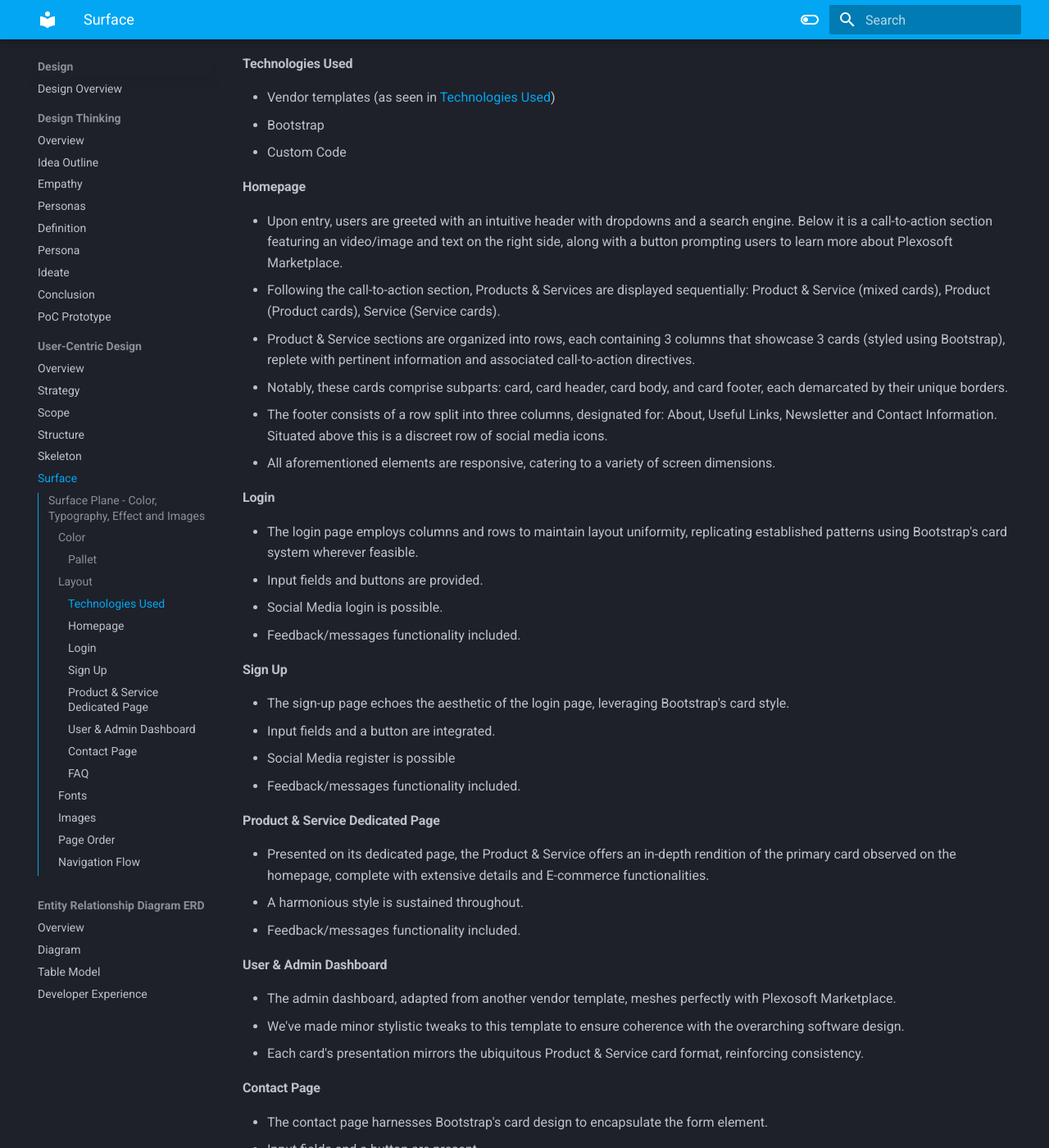
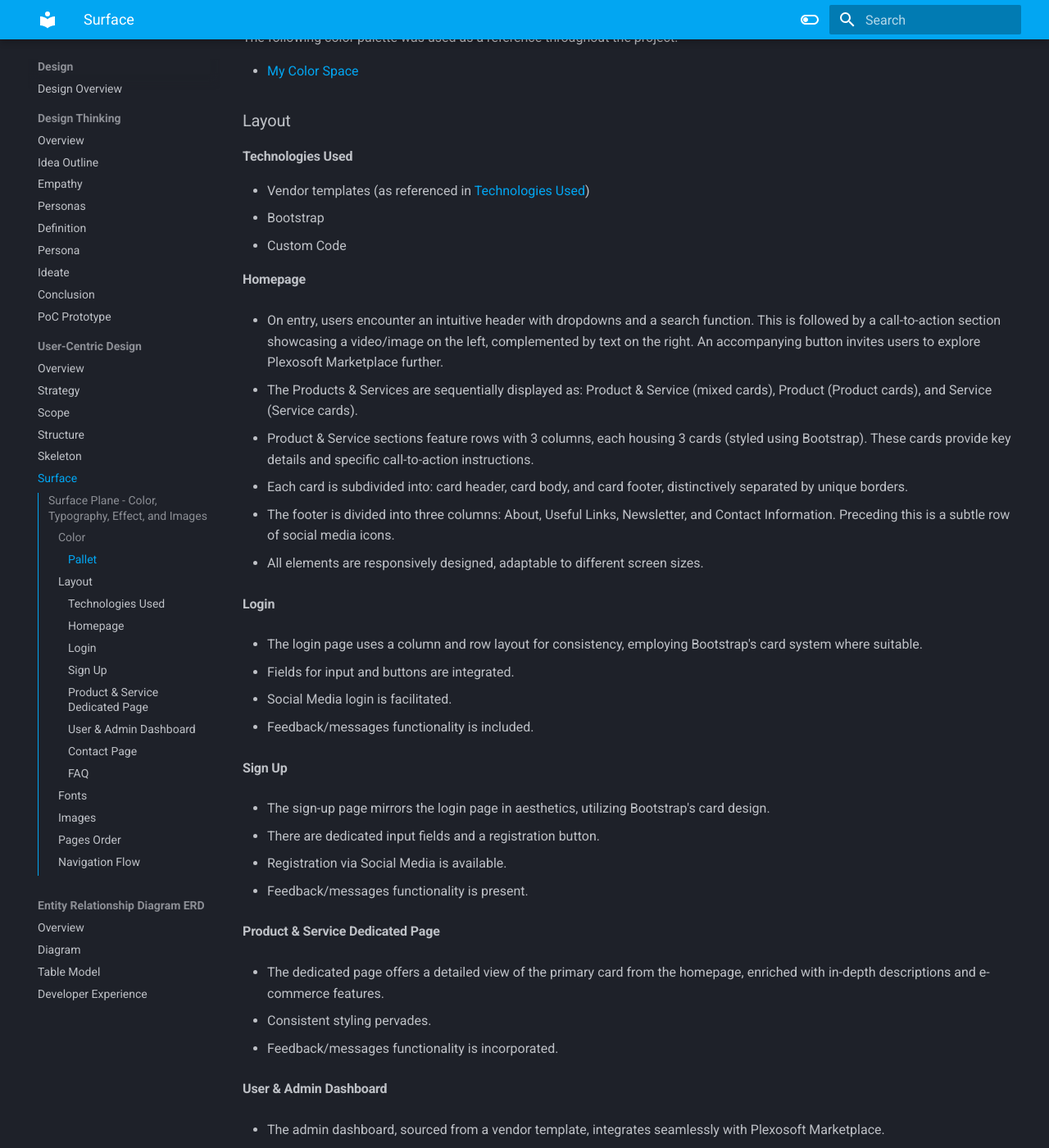
Before and after one commit to Code-Institute-Submissions/py, an MkDocs documentation site: the page built from docs/user-centric/surface/surface.md, in a window 1280 px wide and 1400 px high, scrolled down 1738 px. Shown: the whole window at 82% size. Built offline with MkDocs 1.6.1 and Material for MkDocs 9.7.7, drawn with Linux system fonts in a browser that asks for light colours; some of the changed text lies outside the part shown.

Commit message:
docs: complete surface

```diff
--- a/docs/user-centric/surface/surface.md
+++ b/docs/user-centric/surface/surface.md
@@ -1,14 +1,19 @@
-## Surface Plane - Color, Typography, Effect and Images
+## Surface Plane - Color, Typography, Effect, and Images
 
-After extensive research, strategy formulation, and brainstorming, we've crafted a solid project skeleton. With our groundwork in place, we're poised to initiate the next phase: building the surface plane. While this foundational work is crucial, it's in the actual creation and coding stages that we anticipate uncovering any potential challenges or nuances. Now is the ideal time to transform our ideas into reality and refine them as we progress. We eagerly anticipate witnessing our project evolve.
+Having diligently conducted extensive research, strategy formulation, and brainstorming sessions, we've meticulously sculpted a robust project blueprint. With this foundational layer established, we stand on the cusp of delving into the next phase: curating the surface plane. While this preparatory work is indispensable, it's during the tangible creation and coding phases that we expect to discern any potential intricacies or challenges. The moment has arrived to breathe life into our conceptions and refine them with every step forward. We're filled with eager anticipation as we watch our project flourish.
 
 **Approach:**
 
-We model our project strategy after the wisdom of Nikola Tesla, who once remarked, `"My method is different. I do not rush into actual work. When I get a new idea, I start at once building it up in my imagination, making improvements, and operating the device in my mind. When I have gone so far as to embody everything in my invention, every possible improvement I can think of, and when I see no fault anywhere, I put into concrete form the final product of my brain."` Just as Tesla painstakingly refined his ideas mentally before realization, we meticulously plan and polish our project prior to the actual programming phase.
+Our project ethos draws inspiration from the insightful words of Nikola Tesla, who once articulated:
 
-At this juncture, our primary attention is on the surface plane. This encompasses not just the design of the interface but also the user's entire interaction journey. Our aim is to establish a coherent visual language that shapes each step and touchpoint, ensuring a fluid and intuitive user experience.
+???+ quote "Power of Imagination and Saving Resources"
+    My method is different. I do not rush into actual work. When I get a new idea, I start at once building it up in my imagination, making improvements, and operating the device in my mind. When I have gone so far as to embody everything in my invention, every possible improvement I can think of, and when I see no fault anywhere, I put into concrete form the final product of my brain.
 
-Every nuance matters for the project's success, and we are unyieldingly committed to perfecting them.
+Mirroring Tesla's practice of thorough mental refinement before actualization, we commit to rigorously orchestrating and refining our project ahead of its programming stage.
+
+Currently, our focal point lies on the surface plane. This domain extends beyond mere interface design; it encapsulates the entirety of the user's interaction journey. We're driven by the ambition to instate a unified visual lexicon that orchestrates every interaction and touchpoint, ensuring a seamless and instinctual user experience.
+
+Every detail, every nuance is pivotal to the project's triumph, and we are unwavering in our dedication to their perfection.
 
 ### Color
 
@@ -31,89 +36,115 @@
 
 - [My Color Space](https://mycolor.space/?hex=%2334495E&sub=1)
 
-
 ### Layout
 
 #### Technologies Used
 
-- Vendor templates (as seen in [Technologies Used](../../tech-used/tech_used.md))
+- Vendor templates (as referenced in [Technologies Used](../../tech-used/tech_used.md))
 - Bootstrap
 - Custom Code
 
 #### Homepage
 
-- Upon entry, users are greeted with an intuitive header with dropdowns and a search engine. Below it is a call-to-action section featuring an video/image and text on the right side, along with a button prompting users to learn more about Plexosoft Marketplace.
-- Following the call-to-action section, Products & Services are displayed sequentially: Product & Service (mixed cards), Product (Product cards), Service (Service cards).
-- Product & Service sections are organized into rows, each containing 3 columns that showcase 3 cards (styled using Bootstrap), replete with pertinent information and associated call-to-action directives.
-- Notably, these cards comprise subparts: card, card header, card body, and card footer, each demarcated by their unique borders.
-- The footer consists of a row split into three columns, designated for: About, Useful Links, Newsletter and Contact Information. Situated above this is a discreet row of social media icons.
-- All aforementioned elements are responsive, catering to a variety of screen dimensions.
+- On entry, users encounter an intuitive header with dropdowns and a search function. This is followed by a call-to-action section showcasing a video/image on the left, complemented by text on the right. An accompanying button invites users to explore Plexosoft Marketplace further.
+
+- The Products & Services are sequentially displayed as: Product & Service (mixed cards), Product (Product cards), and Service (Service cards).
+
+- Product & Service sections feature rows with 3 columns, each housing 3 cards (styled using Bootstrap). These cards provide key details and specific call-to-action instructions.
+
+- Each card is subdivided into: card header, card body, and card footer, distinctively separated by unique borders.
+
+- The footer is divided into three columns: About, Useful Links, Newsletter, and Contact Information. Preceding this is a subtle row of social media icons.
+
+- All elements are responsively designed, adaptable to different screen sizes.
 
 #### Login
 
-- The login page employs columns and rows to maintain layout uniformity, replicating established patterns using Bootstrap's card system wherever feasible.
-- Input fields and buttons are provided.
-- Social Media login is possible.
-- Feedback/messages functionality included.
+- The login page uses a column and row layout for consistency, employing Bootstrap's card system where suitable.
+
+- Fields for input and buttons are integrated.
+
+- Social Media login is facilitated.
+
+- Feedback/messages functionality is included.
 
 #### Sign Up
 
-- The sign-up page echoes the aesthetic of the login page, leveraging Bootstrap's card style.
-- Input fields and a button are integrated.
-- Social Media register is possible
-- Feedback/messages functionality included.
+- The sign-up page mirrors the login page in aesthetics, utilizing Bootstrap's card design.
+
+- There are dedicated input fields and a registration button.
+
+- Registration via Social Media is available.
+
+- Feedback/messages functionality is present.
 
 #### Product & Service Dedicated Page
 
-- Presented on its dedicated page, the Product & Service offers an in-depth rendition of the primary card observed on the homepage, complete with extensive details and E-commerce functionalities.
-- A harmonious style is sustained throughout.
-- Feedback/messages functionality included.
+- The dedicated page offers a detailed view of the primary card from the homepage, enriched with in-depth descriptions and e-commerce features.
+
+- Consistent styling pervades.
+
+- Feedback/messages functionality is incorporated.
 
 #### User & Admin Dashboard
 
-- The admin dashboard, adapted from another vendor template, meshes perfectly with Plexosoft Marketplace.
-- We've made minor stylistic tweaks to this template to ensure coherence with the overarching software design.
-- Each card's presentation mirrors the ubiquitous Product & Service card format, reinforcing consistency.
+- The admin dashboard, sourced from a vendor template, integrates seamlessly with Plexosoft Marketplace.
+
+- We applied minimal design alterations to ensure congruence with the predominant software aesthetic.
+
+- Card designs are reminiscent of the standard Product & Service card layout, upholding uniformity.
 
 #### Contact Page
 
-- The contact page harnesses Bootstrap's card design to encapsulate the form element.
-- Input fields and a button are present.
-- Topic select option is available.
-- The familiar design reassures users of their continuity within Plexosoft.
-- Fast access to the conctact page is visible.
+- The contact page employs Bootstrap's card layout to frame the form.
+
+- Input fields and a button are provided.
+
+- A topic selection option is available.
+
+- The consistent design assures users of their journey within Plexosoft.
+
+- Quick access to the contact page is highlighted.
 
 #### FAQ
 
-- The FAQ page, while intriguing, remains true to established design and stylistic conventions.
-- It features collapsible buttons for each query, whether textual or video-based.
-- Authentic content has been embedded, and just like the rest of Plexopost Marketplace, this page is fully responsive.
-- Fast access to the FAQ page is visible.
+- The FAQ page, while distinctive, aligns with established design norms.
+
+- Questions are addressed via collapsible buttons, both textually and visually.
+
+- Authentic content is embedded, ensuring the page remains responsive across devices.
+
+- Quick access to the FAQ page is evident.
 
 ### Fonts
 
-- Our primary font is `Roboto`, except where specified.
-- `Fairplay Display` is employed for select titles and subtitles.
+- Our mainstay font is **Roboto**, barring specific exceptions.
+
+- **Fairplay Display** is chosen for select titles and subtitles.
 
 ### Images
 
-- Key images are found in the call-to-action section, favicon, and placeholders for Products & Services.
-- Independent images for Products & Services are stored on AWS3.
+- Central images include those in the call-to-action section, favicon, and placeholders for Products & Services.
 
-### Page Order
+- Individual images for Products & Services are hosted on AWS3.
 
-- The sequence of main pages is as follows: Homepage > Single VoteCards > Active > Completed > Signup > Login > Dashboard > FAQ > Contact.
-- The navbar and footer are consistent across all pages.
-- At all times, we've incorporated the principle of progressive disclosure.
+### Pages Order
+
+- Header > Product & Service > Product section > Service section > Dedicated Product & Service > Login/Register > User/Admin Dashboard > FAQ & Contact
+
+- The navbar and footer remain consistent across pages.
+
+- We've seamlessly integrated the principle of progressive disclosure.
 
 ### Navigation Flow
 
-- Adhering to `progressive disclosure` enabled a seamless application experience. Users initially land on the `Homepage`. From there, they can choose to `Sign Up` or `Login`. Post login, they're seamlessly redirected to their dashboard. Queries can be addressed via the `Contact` page or the `FAQ`.
-- VoteCards are accessible from the `Homepage`, user's `Dashboard`, `Active` page, `Completed` page, and directly via their specific URLs.
+- Our commitment to **progressive disclosure** guarantees a fluid user journey. Users commence at the **Homepage** and can opt to **Sign Up** or **Login**. Post-login, they're directed to their dashboard. Concerns can be resolved via the **Contact** page or the **FAQ**.
 
-Throughout the design, we emphasized simplicity, ensuring that crucial elements stand out. Recognizable patterns in layout and interactions enhance user familiarity. The design ensures readability, with contrasting colors and varied fonts employed judiciously.
+- Products & Services can be accessed from the Homepage, Dashboard, Menu, or their specific URLs.
 
-Navigational clarity is paramount. We've ensured value is perceivable throughout the platform.
+Emphasizing simplicity throughout the design, we ensured key elements are salient. Familiar layout patterns enhance user orientation. The design prioritizes readability, utilizing contrasting colors and diverse fonts discerningly.
+
+Key factors are navigational clarity, ease of use, and consistent feedback. Value perception is a constant across the platform.
 
 **Key Design Principles:**
 
@@ -125,6 +156,7 @@
 - Accessibility
 - Interaction
 - Visual Engagement
-- User-Friendly Experience
+- User-Centric Experience
+- Feedback
 
-Our goal was straightforwardness. We aimed to present users with fewer, more impactful choices, accentuating specific features and content. This design philosophy facilitated a smoother transition from design to code. The development process was not only streamlined but also more engaging. This efficient approach conserved time, effort, and resources. It minimized human intervention and errors, leading to a refined end product.
+Our ambition was to be direct, presenting users with essential, impactful options while highlighting core features. This design ethos smoothed the transition to coding. The coding phase was not just streamlined but also immersive. This efficient strategy saved time, minimized errors, and culminated in a superior end product.
```
